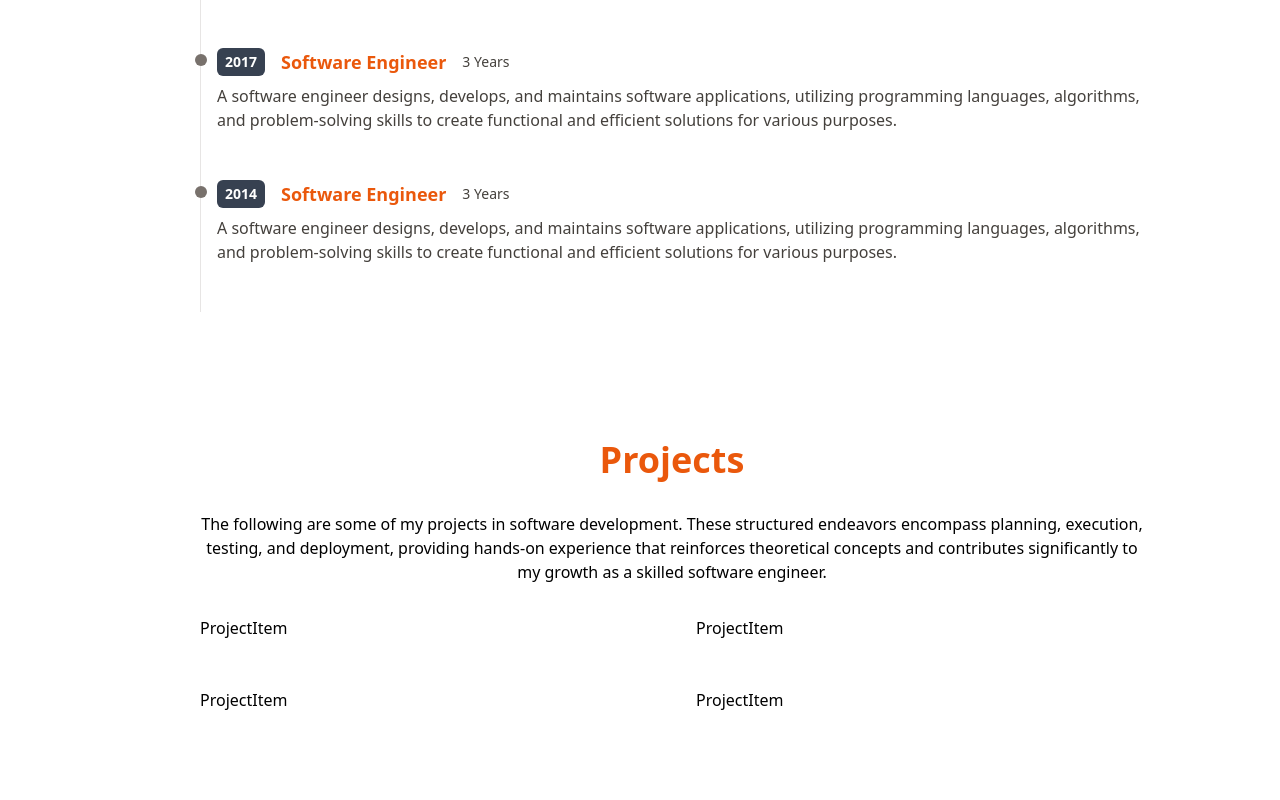
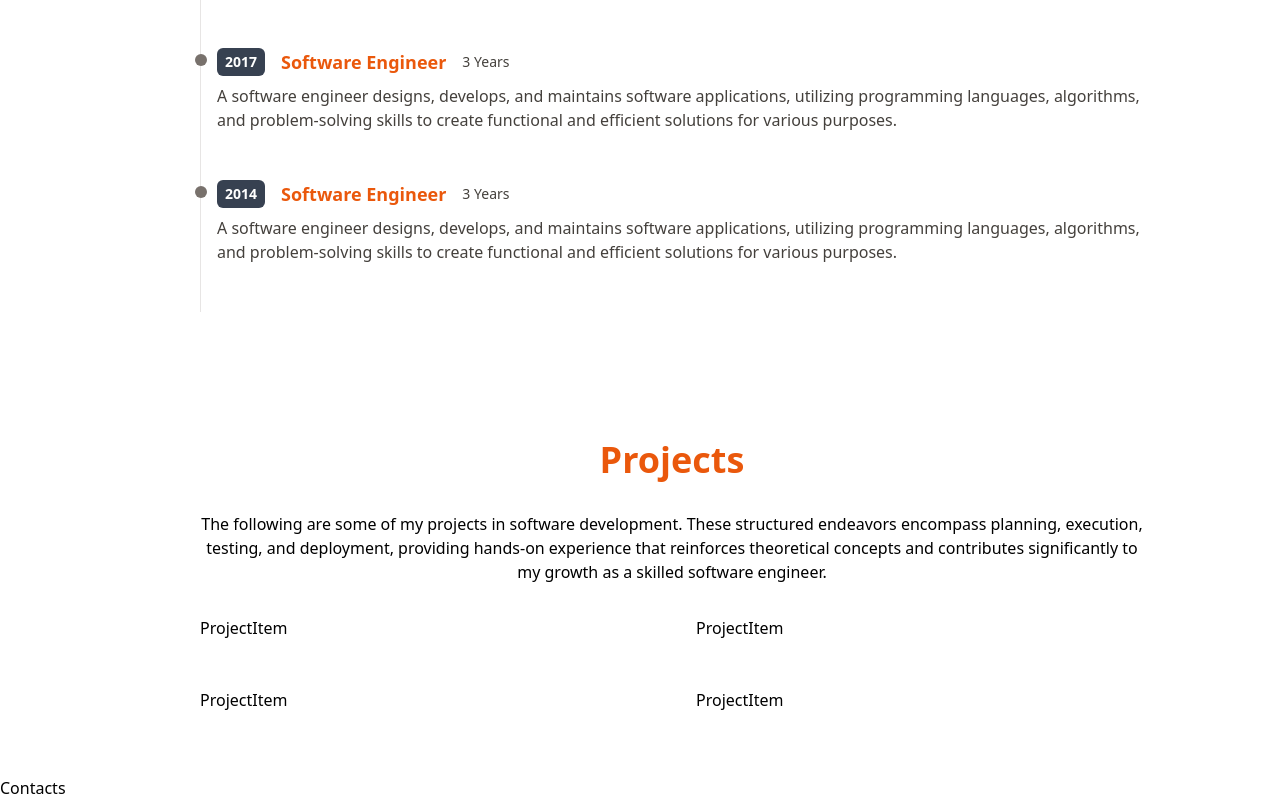
Before and after one commit to yegon-gk/My-Portfolio-App, a React (Vite) app: page / in a window 1280 px wide. Shown: the part 1120-1920 px from the top of the page. Before the commit the page ends 1896 px from the top, so only its background shows below. Built offline with nearby package versions, Linux system fonts and the light colour scheme.

Commit message:
Imported Contacts File

```diff
--- a/src/App.jsx
+++ b/src/App.jsx
@@ -3,6 +3,7 @@ import Sidenav from './components/Sidenav'
 import Main from './components/Main'
 import Work from './components/Work'
 import Projects from './components/Projects'
+import Contacts from './components/Contacts'
 
 function App() {
 
@@ -12,6 +13,7 @@ function App() {
       <Main/>
       <Work/>
       <Projects/>
+      <Contacts/>
     </div>
   )
 }
```
